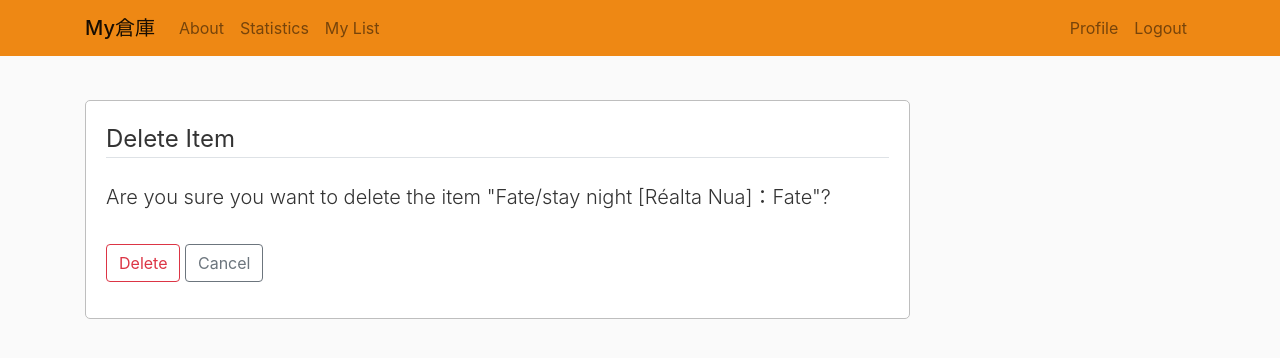
After one commit to JacobCuke/MySouko, a Django app: page /item/2/delete/ in a window 1280 px wide. The commit adds this page. Shown: the top 358 px of the page. Run offline with Django 3.2, Linux system fonts and the light colour scheme; a user stored in the database is signed in; data comes from the database, SQL or seed files in the repository; both versions use the stored data as it was after the commit; some libraries are stand-ins or nearby versions.

Commit message:
Add item deletion

```diff
--- /dev/null
+++ b/souko/templates/souko/item_confirm_delete.html
@@ -0,0 +1,17 @@
+{% extends "souko/base.html" %}
+
+{% block content %}
+  <div class="content-section">
+    <form method="POST" enctype="multipart/form-data">
+      {% csrf_token %}
+      <fieldset class="form-group">
+        <legend class="border-bottom mb-4">Delete Item</legend>
+        <p class="lead">Are you sure you want to delete the item "{{ item.title }}"?</p>
+      </fieldset>
+      <div class="form-group">
+        <button class="btn btn-outline-danger" type="submit">Delete</button>
+        <a href="{% url 'souko-mylist' %}" class="btn btn-outline-secondary">Cancel</a>
+      </div>
+    </form>
+  </div>
+{% endblock content %}
--- a/souko/templates/souko/item_list.html
+++ b/souko/templates/souko/item_list.html
@@ -42,7 +42,7 @@
           <span class="data-title">Date Completed:</span>
           <span id="date_completed{{ item.pk }}">{{ item.date_completed|date:"Y/m/d" }}</span>
           {% if user == item.user %}
-            <a href="#" class="btn btn-danger content-button"><i class="fas fa-trash-alt mr-2"></i>Delete</a>
+            <a href="{% url 'item-delete' item.pk %}" class="btn btn-danger content-button"><i class="fas fa-trash-alt mr-2"></i>Delete</a>
             <a href="{% url 'item-update' item.pk %}" class="btn btn-info content-button"><i class="fas fa-pencil-alt mr-2"></i>Edit</a>
           {% endif %}
         </p>
--- a/souko/urls.py
+++ b/souko/urls.py
@@ -1,6 +1,6 @@
 from django.urls import path
 from . import views
-from .views import HomeListView, UserListView, ItemCreateView, ItemUpdateView
+from .views import HomeListView, UserListView, ItemCreateView, ItemUpdateView, ItemDeleteView
 
 urlpatterns = [
     path('', HomeListView.as_view(), name='souko-home'),
@@ -8,5 +8,6 @@ urlpatterns = [
     path('mylist/<str:username>/', UserListView.as_view(), name='user-mylist'),
     path('item/new/', ItemCreateView.as_view(), name='item-create'),
     path('item/<int:pk>/update/', ItemUpdateView.as_view(), name='item-update'),
+    path('item/<int:pk>/delete/', ItemDeleteView.as_view(), name='item-delete'),
     path('toggle_completed/<int:pk>/', views.completed, name='item-toggle-completed'),
 ]
--- a/souko/views.py
+++ b/souko/views.py
@@ -60,6 +60,21 @@ class ItemUpdateView(LoginRequiredMixin, UserPassesTestMixin, UpdateView):
         return False
 
 
+class ItemDeleteView(LoginRequiredMixin, UserPassesTestMixin, DeleteView):
+    model = Item
+    success_url = '/mylist/'
+
+    def form_valid(self, form):
+        form.instance.user = self.request.user
+        return super().form_valid(form)
+
+    def test_func(self):
+        item = self.get_object()
+        if self.request.user == item.user:
+            return True
+        return False
+
+
 def mylist(request):
     if (request.user.is_authenticated):
         return redirect('user-mylist', username=request.user.username)
```
Also changed, not shown: db.sqlite3.
